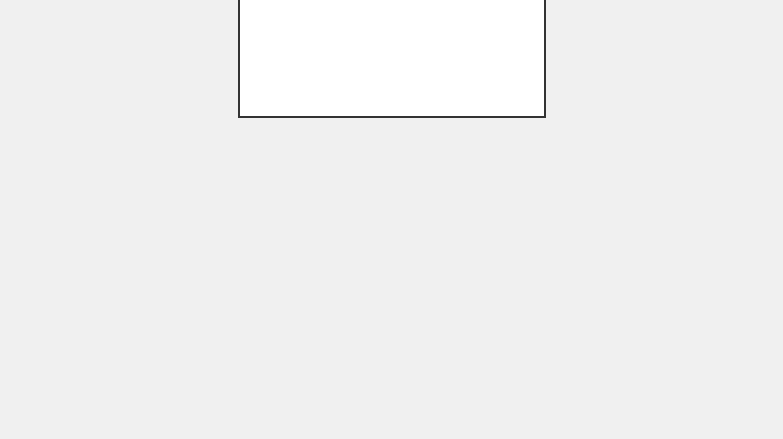
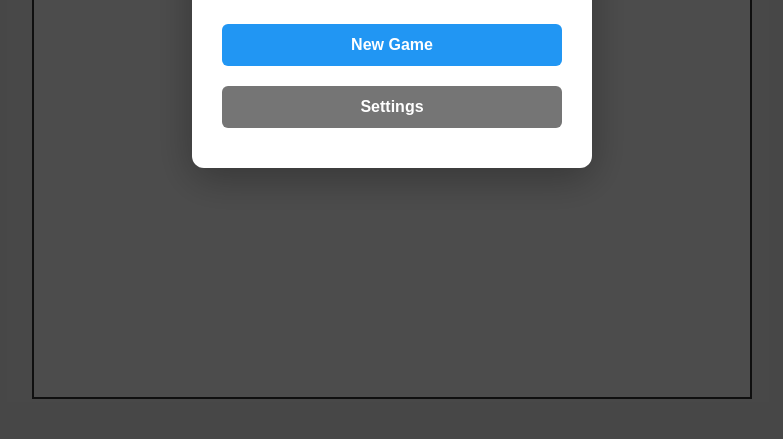
Before and after one commit to ar2r/maze-ai-projects, a website built with Vite: page copilot-haiku-4.5/index.html in a window 1280 px wide. Shown: the part 361-800 px from the top of the page, without its empty margins (248-1031 px from the left). Built offline with nearby package versions, Linux system fonts and the light colour scheme.

Commit message:
Fix game initialization and collision detection
- Set initial canvas CSS size before renderer initialization
- Fix menu not appearing by extracting state change handler
- Call handleStateChange on setGameState from UI callbacks
- Recreate wall buffer when maze seed changes to fix level 2+ collision bugs
- Add vite.config.ts to configure dev server port to 3000

Co-authored-by: Copilot <223556219+Copilot@users.noreply.github.com>

```diff
--- a/copilot-haiku-4.5/src/main.ts
+++ b/copilot-haiku-4.5/src/main.ts
@@ -17,6 +17,9 @@ document.body.appendChild(container);
 
 const canvas = document.createElement('canvas');
 canvas.id = 'gameCanvas';
+// Set initial CSS size before renderer initialization
+canvas.style.width = '90vmin';
+canvas.style.height = '90vmin';
 container.appendChild(canvas);
 
 const ctx = canvas.getContext('2d')!;
@@ -35,12 +38,15 @@ let isPausable = false;
 // State machine
 const stateManager = gameLoop.getStateManager();
 
-gameLoop.setOnStateChanged((state: GameState) => {
+// Create state change handler
+const handleStateChange = (state: GameState) => {
+  console.log('State changed to:', state);
   const savedData = StorageManager.load();
   const currentLevel = stateManager.getState().currentLevel;
 
   switch (state) {
     case GameState.MENU:
+      console.log('Showing main menu');
       uiManager.clearUI();
       uiManager.showMainMenu(savedData != null);
       isPausable = false;
@@ -68,7 +74,9 @@ gameLoop.setOnStateChanged((state: GameState) => {
       uiManager.showSettings(stateManager.getSettings());
       break;
   }
-});
+};
+
+gameLoop.setOnStateChanged(handleStateChange);
 
 gameLoop.setOnRender((_renderCtx, gameState) => {
   if (gameState.state === GameState.PLAYING && gameState.maze) {
@@ -127,7 +135,7 @@ uiManager.setCallbacks({
   onResumeGame: () => {
     stateManager.setPaused(false);
     stateManager.setGameState(GameState.PLAYING);
-    uiManager.clearUI();
+    handleStateChange(GameState.PLAYING);
   },
 
   onSettingsChanged: (settings) => {
@@ -138,6 +146,7 @@ uiManager.setCallbacks({
 
   onMenuOpen: () => {
     stateManager.setGameState(GameState.MENU);
+    handleStateChange(GameState.MENU);
   },
 });
 
@@ -177,6 +186,7 @@ document.addEventListener(
 
 // Start the game
 stateManager.setGameState(GameState.MENU);
+handleStateChange(GameState.MENU);
 gameLoop.start();
 
 console.log('🎮 Maze Game Started');
--- a/copilot-haiku-4.5/src/render/renderer.ts
+++ b/copilot-haiku-4.5/src/render/renderer.ts
@@ -10,6 +10,7 @@ export class CanvasRenderer {
   private ctx: CanvasRenderingContext2D;
   private wallBuffer: OffscreenCanvas | null = null;
   private wallBufferCtx: OffscreenCanvasRenderingContext2D | null = null;
+  private lastMazeSeed: number | null = null;
 
   constructor(canvas: HTMLCanvasElement, ctx: CanvasRenderingContext2D) {
     this.canvas = canvas;
@@ -21,8 +22,12 @@ export class CanvasRenderer {
     const dpr = window.devicePixelRatio || 1;
     const rect = this.canvas.getBoundingClientRect();
 
-    this.canvas.width = rect.width * dpr;
-    this.canvas.height = rect.height * dpr;
+    // Use bounding rect if available, otherwise fallback to window dimensions
+    const width = rect.width > 0 ? rect.width : window.innerWidth * 0.9;
+    const height = rect.height > 0 ? rect.height : window.innerHeight * 0.9;
+
+    this.canvas.width = width * dpr;
+    this.canvas.height = height * dpr;
 
     this.ctx.scale(dpr, dpr);
     this.ctx.imageSmoothingEnabled = true;
@@ -73,6 +78,13 @@ export class CanvasRenderer {
     // Clear
     this.ctx.fillStyle = '#fff';
     this.ctx.fillRect(0, 0, maze.width * maze.cellSize, maze.height * maze.cellSize);
+
+    // Recreate wall buffer if maze changed
+    if (this.lastMazeSeed !== maze.seed) {
+      this.wallBuffer = null;
+      this.wallBufferCtx = null;
+      this.lastMazeSeed = maze.seed;
+    }
 
     // Draw maze (use wall buffer if available)
     if (!this.wallBuffer) {
--- a/copilot-haiku-4.5/src/styles/main.css
+++ b/copilot-haiku-4.5/src/styles/main.css
@@ -30,6 +30,8 @@ input, button, textarea, select {
   background: #fff;
   border: 2px solid #333;
   margin: 0 auto;
+  width: 90vmin;
+  height: 90vmin;
   max-width: 100%;
   max-height: 100vh;
   touch-action: none;
--- /dev/null
+++ b/copilot-haiku-4.5/vite.config.ts
@@ -0,0 +1,9 @@
+import { defineConfig } from 'vite'
+
+export default defineConfig({
+  server: {
+    port: 3000,
+    host: true,
+    strictPort: true
+  }
+})
```
